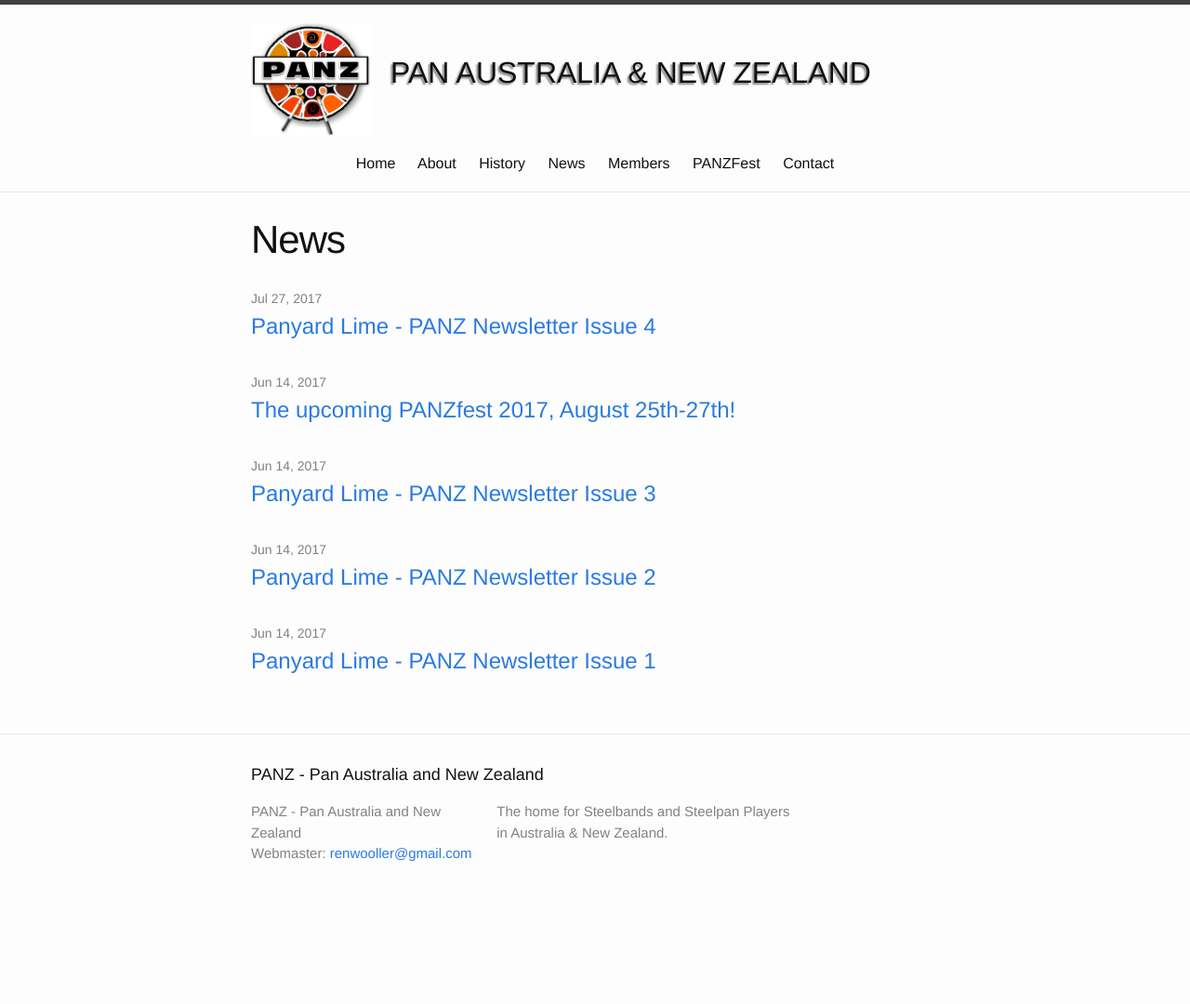
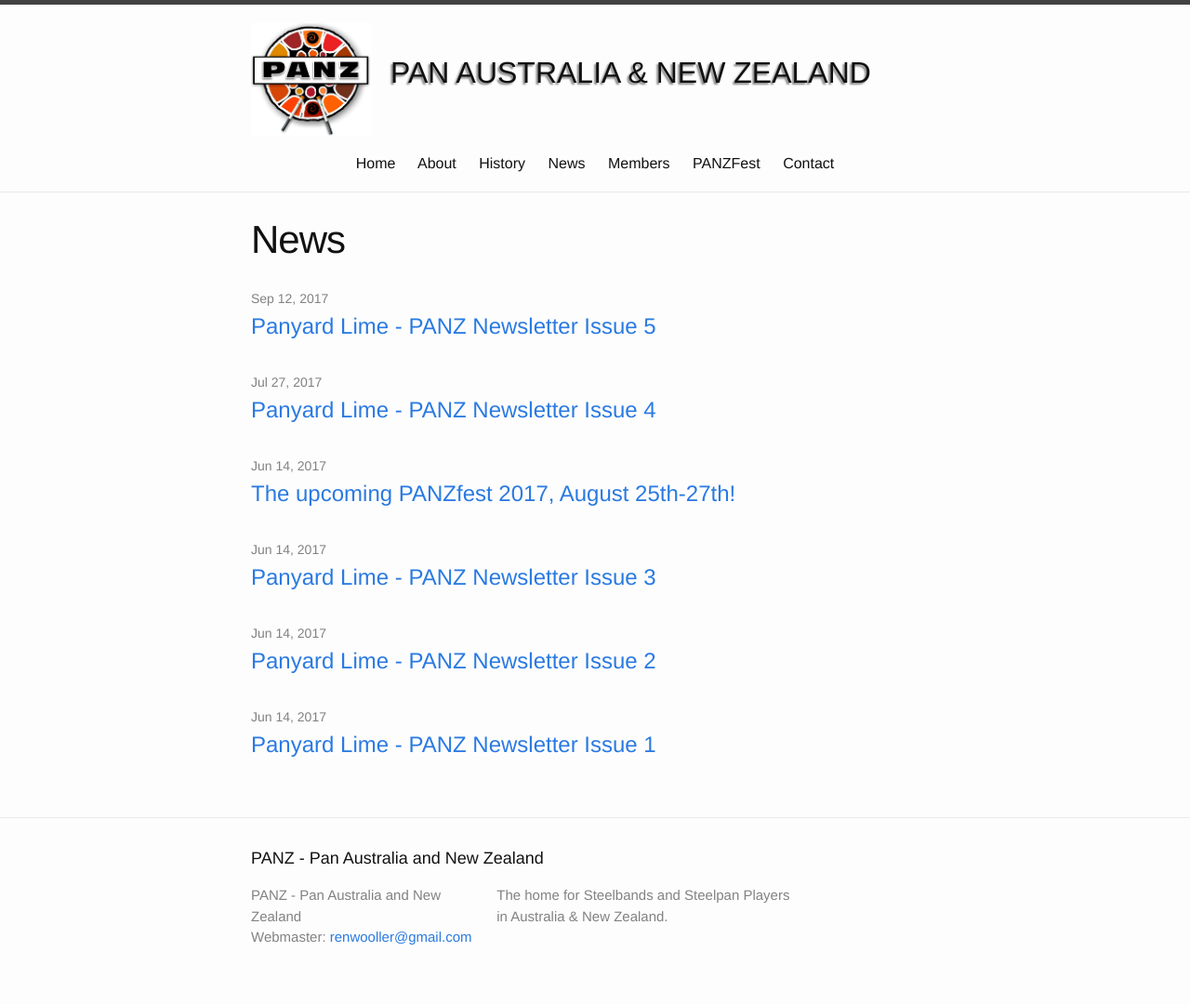
Before and after one commit to panzweb/panzweb.github.io, a Jekyll site: the page built from 2.news.markdown, in a window 1280 px wide. Shown: the whole page at 93% size. Built offline with Jekyll 4.4.1, drawn with Linux system fonts in a browser that asks for light colours; before the commit the page ends 990 px from its top, so only the background shows below that.

Commit message:
Update 2.news.markdown

```diff
--- a/2.news.markdown
+++ b/2.news.markdown
@@ -6,6 +6,13 @@
 ---
 
 <ul class="post-list">
+
+    <li>
+        <span class="post-meta">Sep 12, 2017</span>
+        <h2>
+          <a class="post-link" href="http://mailchi.mp/d484088b6bd8/panyard-lime-6-panzfest-australian-steelband-festival-1087369">Panyard Lime - PANZ Newsletter Issue 5</a>
+        </h2>
+    </li>
 
     <li>
         <span class="post-meta">Jul 27, 2017</span>
```
